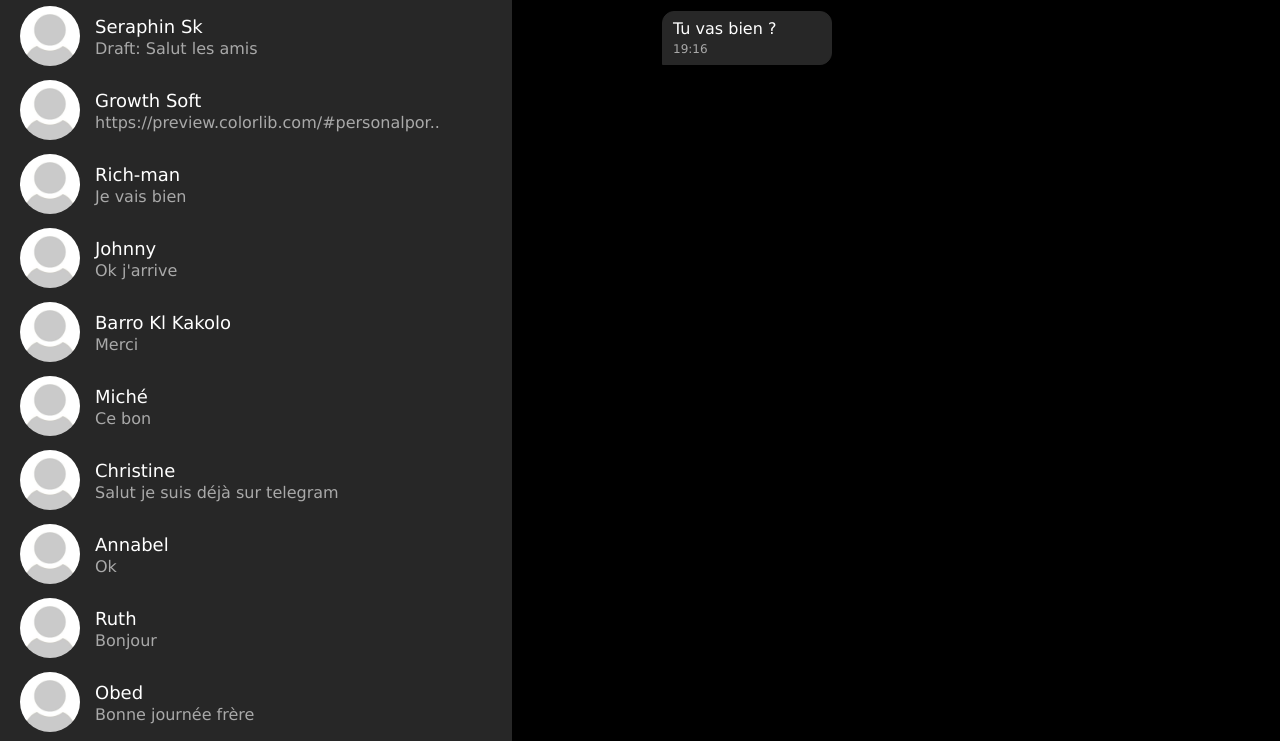
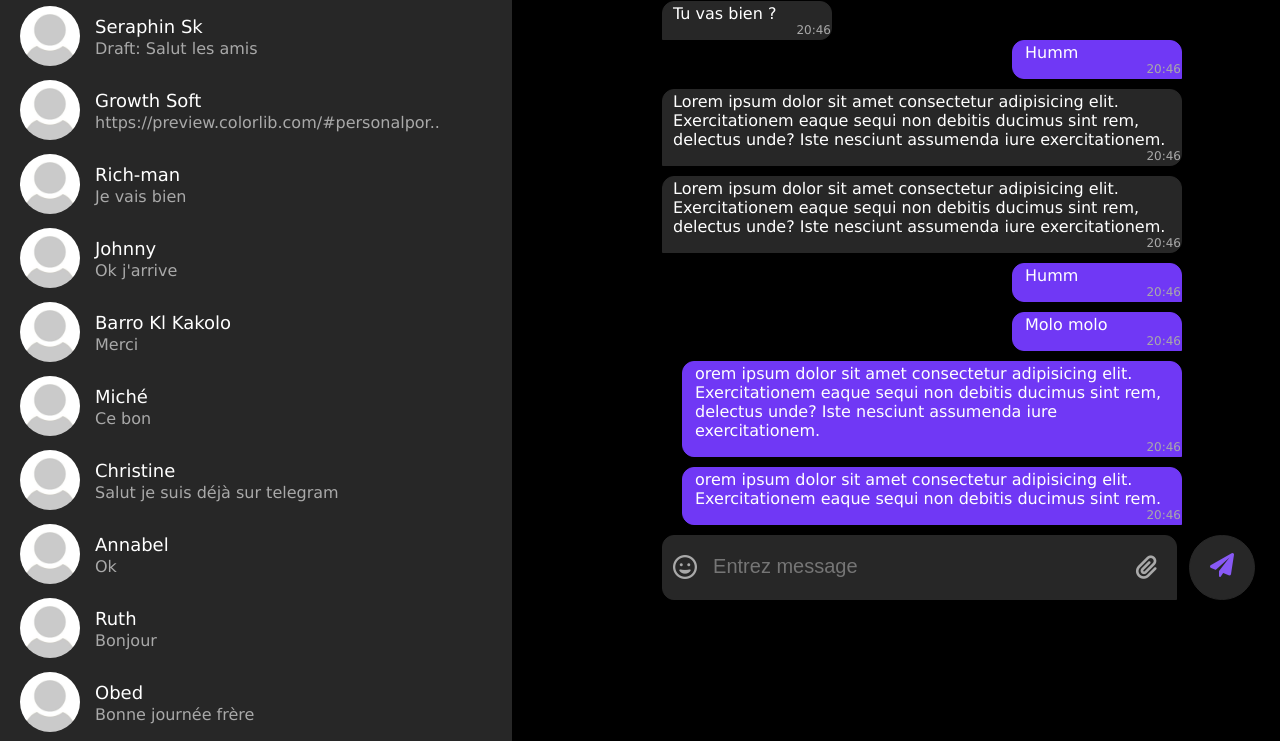
Before and after one commit to growth-skills/open-chat, a plain HTML site: page assets/html/acceuilchat.html in a window 1280 px wide. Shown: the part 69-810 px from the top of the page. Drawn offline with Linux system fonts and the light colour scheme.

Commit message:
addition of other elements in the acceuilchat.html file and stylechat.css

```diff
--- a/assets/css/stylechat.css
+++ b/assets/css/stylechat.css
@@ -28,23 +28,23 @@ aside .search{
     border: none;
     border: solid 1px rgb(58, 57, 57);
     border-radius: 35px 35px;
-    background-color: black;
+    background-color: rgba(0, 0, 0, 0.356);
     color: white;
+    font-size: 20px;
     outline: none;
-    padding-left: 30px;
+    padding-left: 60px;
 
 }
 input::placeholder{
     font-size: 20px;
 }
-/* .search i{
-    width: 50px;
+.search i{
     position:absolute;
-    left:90px;
-    top:6px;
-    padding:20px 20px;
+    left:80px;
+    top:15px;
+    padding:20px 40px;
     color:darkgrey;
-} */
+}
 
 .contenaire{
     color: white;
@@ -113,54 +113,156 @@ nav{
     color: darkgrey;
 }
 
-/* .no-aside{
-    background-color: aliceblue;
-}
-nav{
-    background-color:rgb(39, 39, 39);
-    position: fixed;
-    margin-left: 515px;
-    width: 100%;
-}
-.fil{
-    color: white;
-    display: flex;
-    padding: 5px 20px;
-}
-.img img{
-    width: 16%;
-    height: auto;
-    border-radius: 50px 50px;
-}
-.name h5{
-    margin-left: -240px;
-    font-size: 18px;
-    font-weight: 500;
-}
-.last{
-    font-weight: 400;
-    font-size: 16px;
-    color: darkgrey;
-} */
+/* Style du partie chat */
+/* style de la converation à gauche  */
 
-/* Style du partie chat */
-
-.cont{
-    margin-top: 80px;
+.conv-gauche{
+    margin-top: 70px;
     padding: 0 150px;
 }
-.cont .chatgch{
+.conv-gauche .chatgch{
     background-color: rgb(39, 39, 39);
     border: solid 1px rgb(39, 39, 39);
     border-radius:  12px 12px 12px 0;
     width: 170px;
-    padding: 7px 0;
+    padding: 2px 0;
 }
-.cont .chatgch p{
+.conv-gauche .chatgch p{
     margin-left: 10px;
 }
-.cont .chatgch p .hrr{
+.conv-gauche .chatgch  .hrr{
     font-size: 12px;
     color: darkgrey;
-    text-align: center;
+    text-align: right;
 }
+/* fin  */
+/* Style bouleGen  */
+.bouleGen{
+    padding: 0 0px;
+    height: auto;
+}
+/* style de la conversation à droite */
+.conv-droite{
+    margin-left: 500px;
+}
+.conv-droite .chatdrt{
+    background-color: rgb(112, 56, 245);
+    border: solid 1px rgb(112, 56, 245);
+    border-radius: 12px 12px 0 12px;
+    width: 170px;
+    padding: 2px 0;
+}
+.conv-droite .chatdrt p{
+    margin-left: 12px;
+}
+.conv-droite .chatdrt .hrr{
+    font-size: 12px;
+    color: darkgrey;
+    text-align: right;
+}
+/* Style de la conver-1 */
+
+.conv-gauche-1{
+    margin-top: 10px;
+    padding: 0 150px;
+}
+.conv-gauche-1 .chatgch-1{
+    background-color: rgb(39, 39, 39);
+    border: solid 1px rgb(39, 39, 39);
+    border-radius:  12px 12px 12px 0;
+    width: 520px;
+    padding: 2px 0;
+}
+.conv-gauche-1 .chatgch-1 p{
+    margin-left: 10px;
+}
+.conv-gauche-1 .chatgch-1  .hrr{
+    font-size: 12px;
+    color: darkgrey;
+    text-align: right;
+}
+
+/* style de la conver-1 */
+
+.conv-droite-1{
+    margin-left: 500px;
+    margin-top: 10px;
+}
+.conv-droite-1 .chatdrt-1{
+    background-color: rgb(112, 56, 245);
+    border: solid 1px rgb(112, 56, 245);
+    border-radius: 12px 12px 0 12px;
+    width: 170px;
+    padding: 2px 0;
+}
+.conv-droite-1 .chatdrt-1 p{
+    margin-left: 12px;
+}
+.conv-droite-1 .chatdrt-1 .hrr{
+    font-size: 12px;
+    color: darkgrey;
+    text-align: right;
+}
+
+/* style de la conver-2 */
+
+.conv-droite-2{
+    margin-left: 170px;
+    margin-top: 10px;
+}
+.conv-droite-2 .chatdrt-2{
+    background-color: rgb(112, 56, 245);
+    border: solid 1px rgb(112, 56, 245);
+    border-radius: 12px 12px 0 12px;
+    width: 500px;
+    padding: 2px 0;
+}
+.conv-droite-2 .chatdrt-2 p{
+    margin-left: 12px;
+}
+.conv-droite-2 .chatdrt-2 .hrr{
+    font-size: 12px;
+    color: darkgrey;
+    text-align: right;
+}
+/* Fin style conversation */
+
+/* Début style boite mssg  */
+.boiteMsg{
+    display: flex;
+    justify-content: space-between;
+    padding: 10px 0;
+}
+.saisieMsg{
+    background-color: rgb(39, 39, 39);
+    border: solid 1px rgb(39, 39, 39);
+    border-radius: 12px 12px 0 12px;
+    width: 67%;
+    padding: 10px 10px;
+    margin-left: 150px;
+}
+.saisieMsg a{
+    color: darkgrey;
+}
+
+.saisieMsg input{
+    background-color: rgb(39, 39, 39);
+    border: solid 1px rgb(39, 39, 39);
+    outline: none;
+    padding: 10px 10px;
+    font-size: 18px;
+    color: white;
+    width: 87%;
+    height: auto;
+}
+.sendMsg{
+    background-color: rgb(39, 39, 39);
+    border: solid 1px rgb(39, 39, 39);
+    border-radius: 50px 50px;
+    padding: 20px 20px;
+    margin-right: 25px;
+}
+.sendMsg a{
+    color: rgb(136, 89, 245);
+}
+/* fin */
--- a/assets/html/acceuilchat.html
+++ b/assets/html/acceuilchat.html
@@ -14,15 +14,18 @@
       href="../bootstrap-5.1.3-dist/css/bootstrap.min.css"
     /> -->
     <link rel="stylesheet" href="../css/stylechat.css" />
-    <title>gs chat</title>
+    <title>gs chat/conversation</title>
 </head>
 <body>
     <!-- <div class="container-fluid"> -->
+
+        <!-- Création de la partie aside  à gouche -->
         <div class="asid">
             <aside>
                 <div class="search">
-                    <input  type="search" name="search" id="search"   placeholder="Recherher">
-                    <!-- <i class="fa-solid fa-magnifying-glass" aria-hidden="true"></i> -->
+                    <i class="fa-solid fa-magnifying-glass fa-xl"></i>
+                    <input  type="search" name="search" id="search"   placeholder="Recherhe">
+
                 </div>
                 <a href="#" class="liens">
                     <div class="contenaire">
@@ -133,6 +136,9 @@
                 </a>
             </aside>
         </div>
+        <!-- Fin de la partie aside -->
+
+        <!-- Début de la partie non aside   à droite -->
 
         <div class="no-aside">
             <nav>
@@ -145,14 +151,87 @@
                     </div>
                 </div>
             </nav>
+            <!-- Fin de la partie non aside à droite -->
 
-            <div class="cont">
-                <div class="chatgch">
-                    <p>Tu vas bien ? <br><span class="hrr">19:16</span></p>
+            <!-- Création des  boules de conversation -->
+            <div class="bouleGen">
+
+                <!-- boule de conversation côte gauche -->
+
+                <div class="conv-gauche">
+                    <div class="chatgch">
+                        <p>Tu vas bien ?</p>
+                        <p class="hrr">20:46</p>
+                    </div>
                 </div>
-                <!-- <div class="chatdrt">
-                    <p>Humm ?</p>
-                </div> -->
+
+                <!-- boule de conversation côte droite -->
+
+                <div class="conv-droite">
+                    <div class="chatdrt">
+                        <p>Humm</p>
+                        <p class="hrr">20:46</p>
+                    </div>
+                </div>
+
+                <!-- boule de conversation côte gauche-1 -->
+
+                <div class="conv-gauche-1">
+                    <div class="chatgch-1">
+                        <p>Lorem ipsum dolor sit amet consectetur adipisicing elit. Exercitationem eaque sequi non debitis ducimus sint rem, delectus unde? Iste nesciunt assumenda iure exercitationem.</p>
+                        <p class="hrr">20:46</p>
+                    </div>
+                </div>
+                <div class="conv-gauche-1">
+                    <div class="chatgch-1">
+                        <p>Lorem ipsum dolor sit amet consectetur adipisicing elit. Exercitationem eaque sequi non debitis ducimus sint rem, delectus unde? Iste nesciunt assumenda iure exercitationem.</p>
+                        <p class="hrr">20:46</p>
+                    </div>
+                </div>
+
+                <!-- boule de conversation côte gauche -->
+
+                <div class="conv-droite-1">
+                    <div class="chatdrt-1">
+                        <p>Humm</p>
+                        <p class="hrr">20:46</p>
+                    </div>
+                </div>
+                <div class="conv-droite-1">
+                    <div class="chatdrt-1">
+                        <p>Molo molo</p>
+                        <p class="hrr">20:46</p>
+                    </div>
+                </div>
+
+                <!-- boule de conversation côte droite-2 -->
+
+                <div class="conv-droite-2">
+                    <div class="chatdrt-2">
+                        <p>orem ipsum dolor sit amet consectetur adipisicing elit. Exercitationem eaque sequi non debitis ducimus sint rem, delectus unde? Iste nesciunt assumenda iure exercitationem.</p>
+                        <p class="hrr">20:46</p>
+                    </div>
+                </div>
+                <div class="conv-droite-2">
+                    <div class="chatdrt-2">
+                        <p>orem ipsum dolor sit amet consectetur adipisicing elit. Exercitationem eaque sequi non debitis ducimus sint rem.</p>
+                        <p class="hrr">20:46</p>
+                    </div>
+                </div>
+
+                <!-- fin de la boule de conversation -->
+
+                <!-- Création de la boîte saisie mssg et le btn Send message -->
+                <div class="boiteMsg">
+                    <div class="saisieMsg">
+                       <a href="#"><i class="fa-regular fa-face-grin fa-xl"></i></a>
+                       <input type="text" name="nom" id="nom" placeholder="Entrez message">
+                       <a href="#"><i class="fa-solid fa-paperclip fa-xl"></i></a>
+                    </div>
+                    <div class="sendMsg">
+                        <a href="#"><i class="fa-solid fa-paper-plane fa-xl"></i></a>
+                    </div>
+                </div>
             </div>
         </div>
     <!-- </div> -->
```
